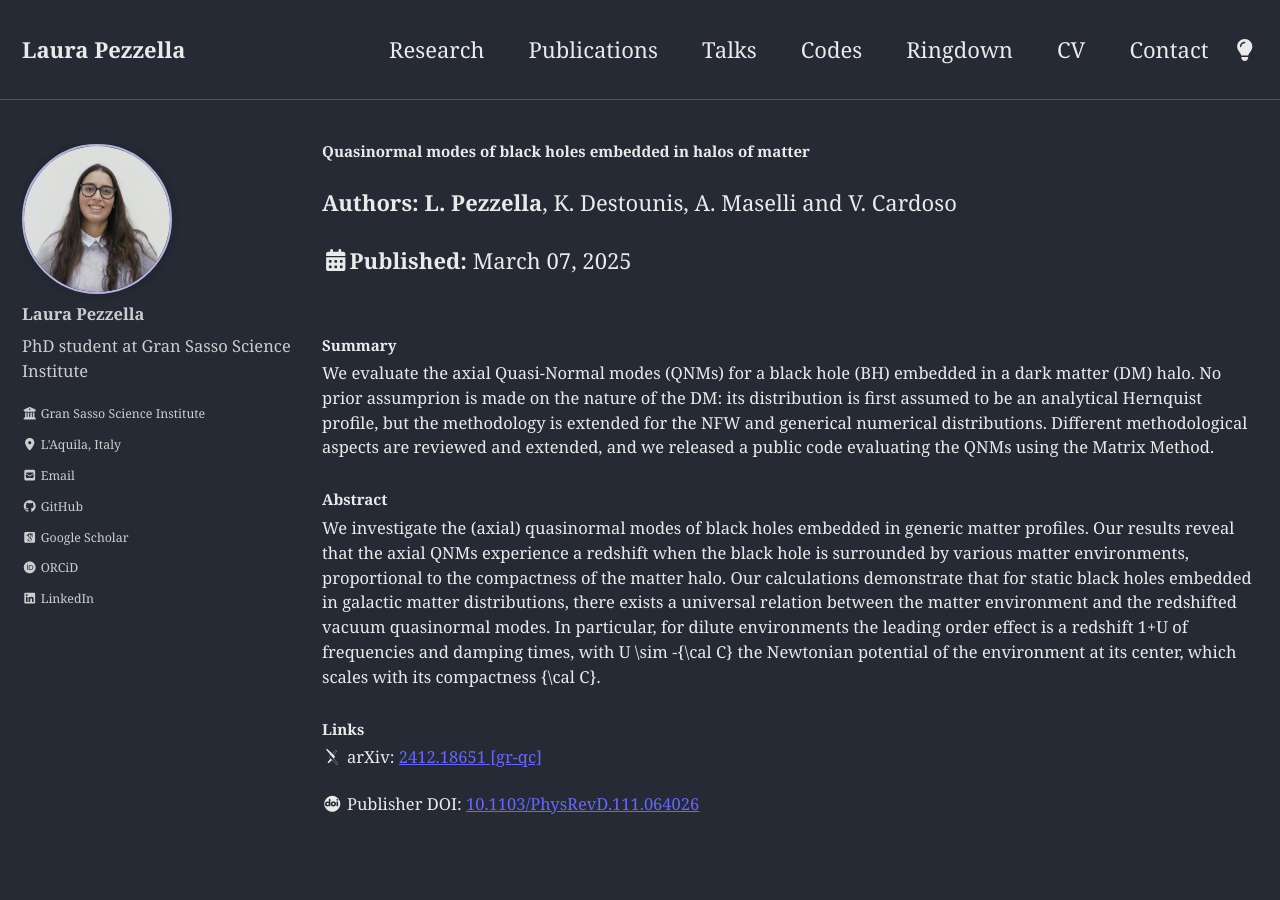
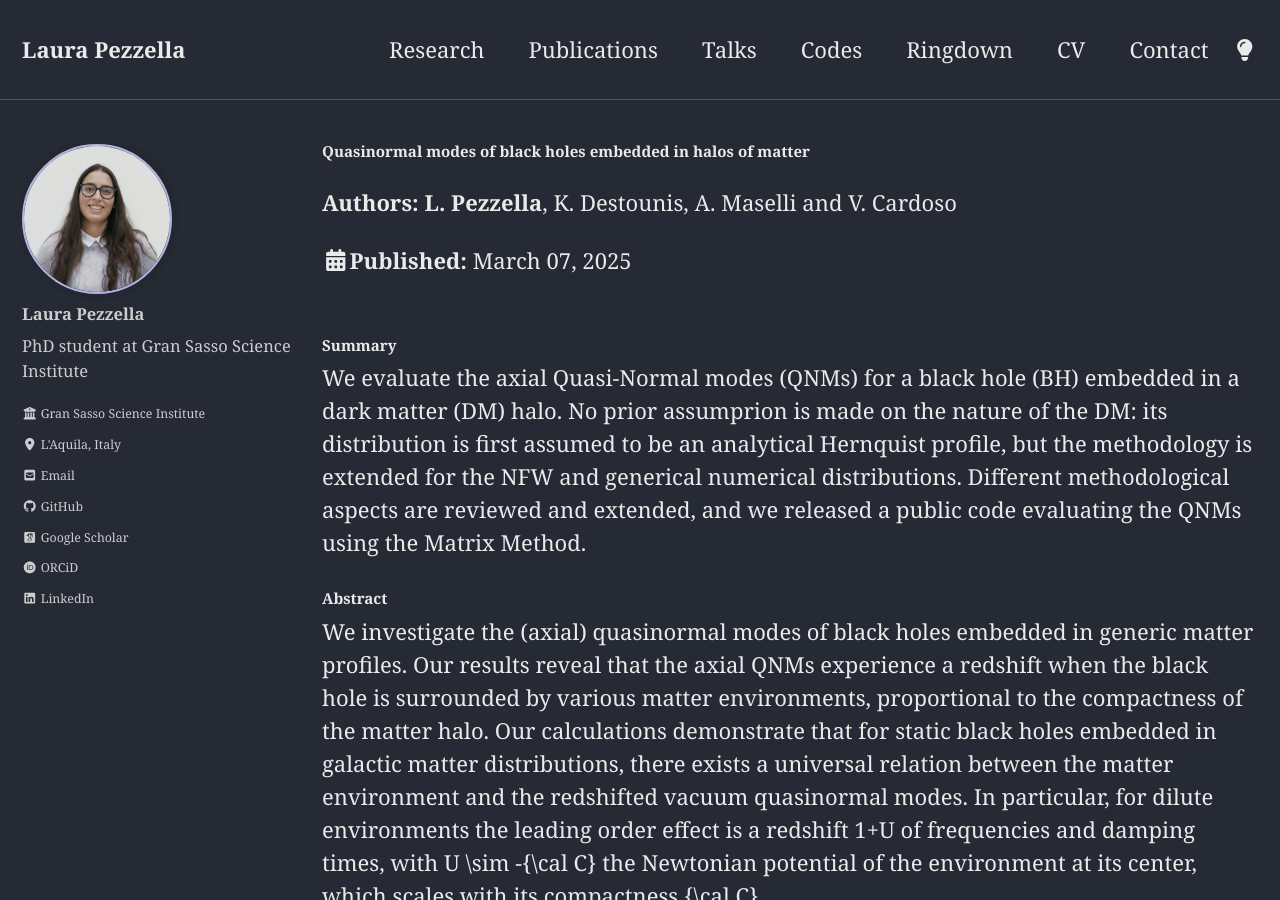
Before and after one commit to PezzLa/pezzla.github.io, a Jekyll site: the page built from _publications/axial_QNMs_DM_halo.md, in a window 1280 px wide and 900 px high. Built offline with Jekyll 4.4.1, drawn with Linux system fonts in a browser that asks for light colours; some web fonts are replaced; comment, search, counter and statistics services are not loaded.

Commit message:
trying again

```diff
--- a/_sass/minimal-mistakes/_page.scss
+++ b/_sass/minimal-mistakes/_page.scss
@@ -63,7 +63,7 @@
 
 .page__lead {
   font-family: $global-font-family;
-  font-size: $type-size-6;
+  font-size: $type-size-5;
 }
 
 .page__content {
@@ -75,7 +75,7 @@
   p,
   li,
   dl {
-    font-size:  $type-size-6 /*1em*/;
+    font-size:  $type-size-5 /*1em*/;
   }
 
   /* paragraph indents */
@@ -105,6 +105,7 @@
     margin-top: 1em;
     font-family: $georgia;
     font-weight: bold;
+    font-size: $type-size-6;
   }
 
   dd {
```
